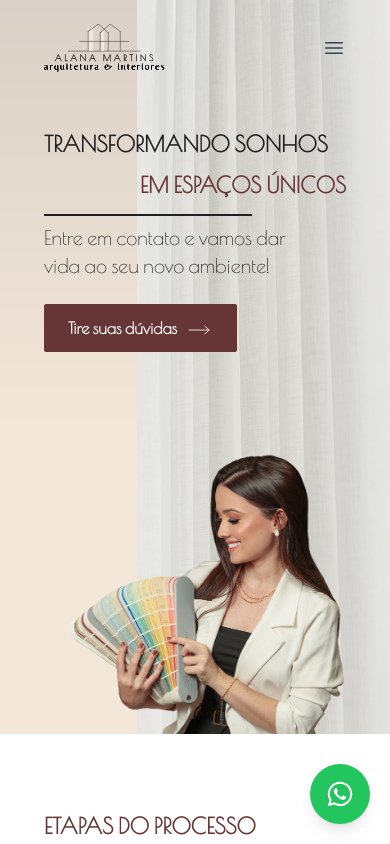
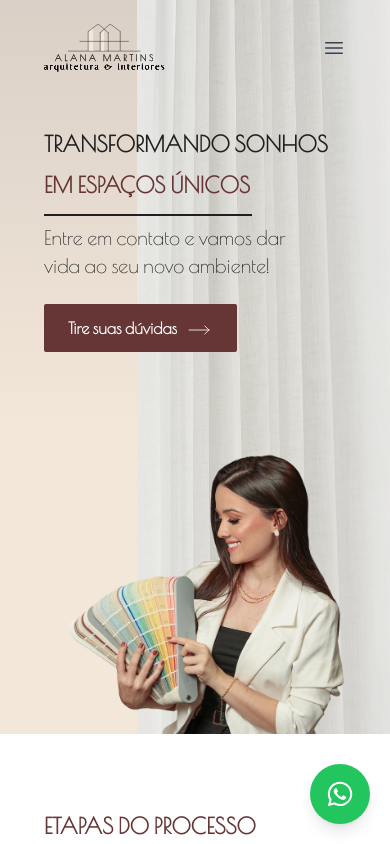
Before and after one commit to Gerson-Lima/Alana-s-Site, a React (Vite) app: page / in a window 390 px wide. Shown: the top 844 px of the page. Built offline with nearby package versions, Linux system fonts and the light colour scheme.

Commit message:
style: tailwind config screen changed for mobile

```diff
--- a/src/Components/Organisms/Hero/Hero.jsx
+++ b/src/Components/Organisms/Hero/Hero.jsx
@@ -46,7 +46,7 @@ export function Hero() {
             <span className="text-[#202020] uppercase">
               Transformando sonhos
             </span>
-            <span className="text-secondary uppercase text-right xl:ml-52 mt-2">
+            <span className="text-secondary uppercase sm:text-left 1sm:text-right xl:ml-52 mt-2">
               em espaços únicos
             </span>
           </h1>
--- a/tailwind.config.js
+++ b/tailwind.config.js
@@ -15,6 +15,7 @@ export default {
       },
       screens: {
         'sm': '375px',
+        '1sm': '417px',
         '2sm': '600px',
         'md': '768px',
         'lg': '1024px',
```
